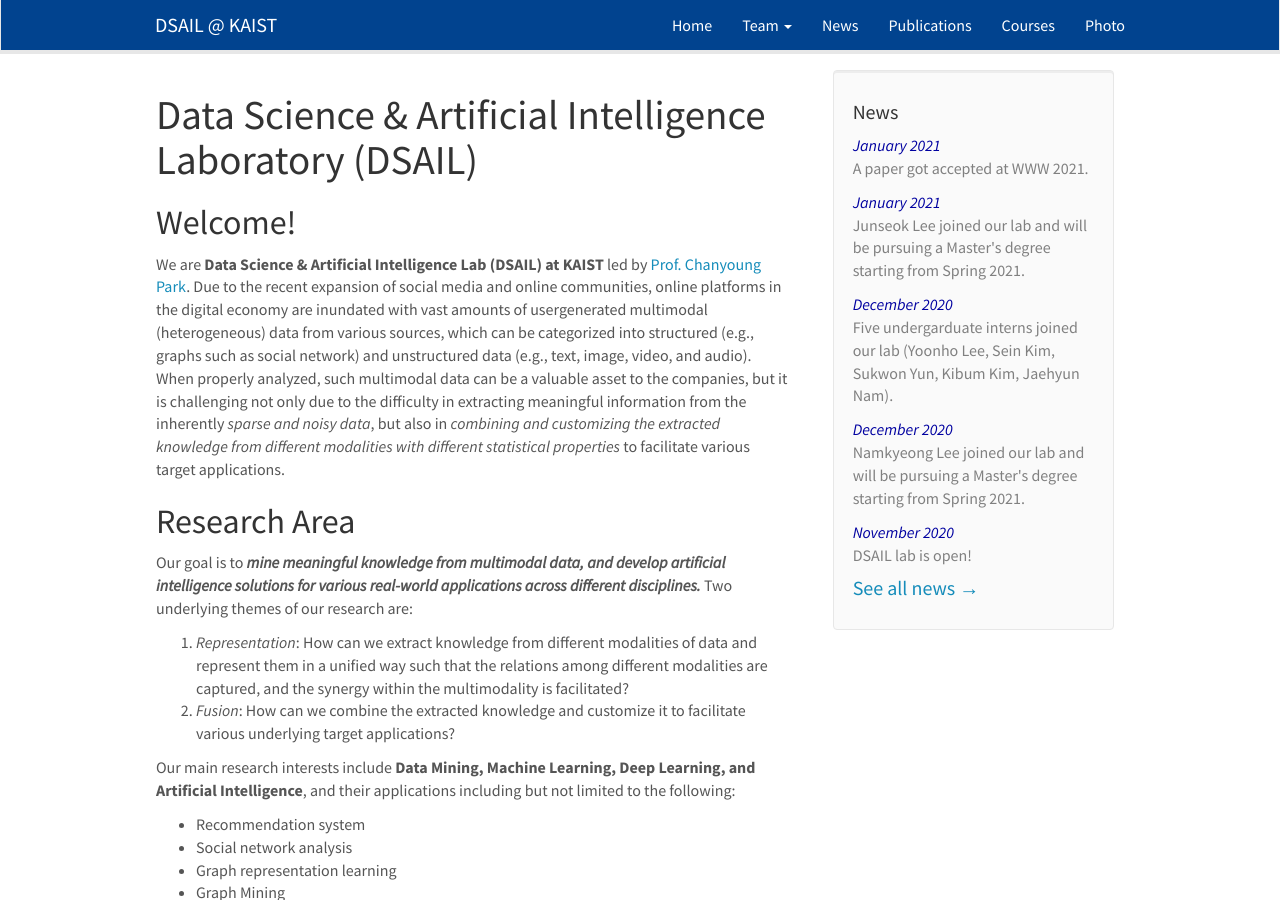
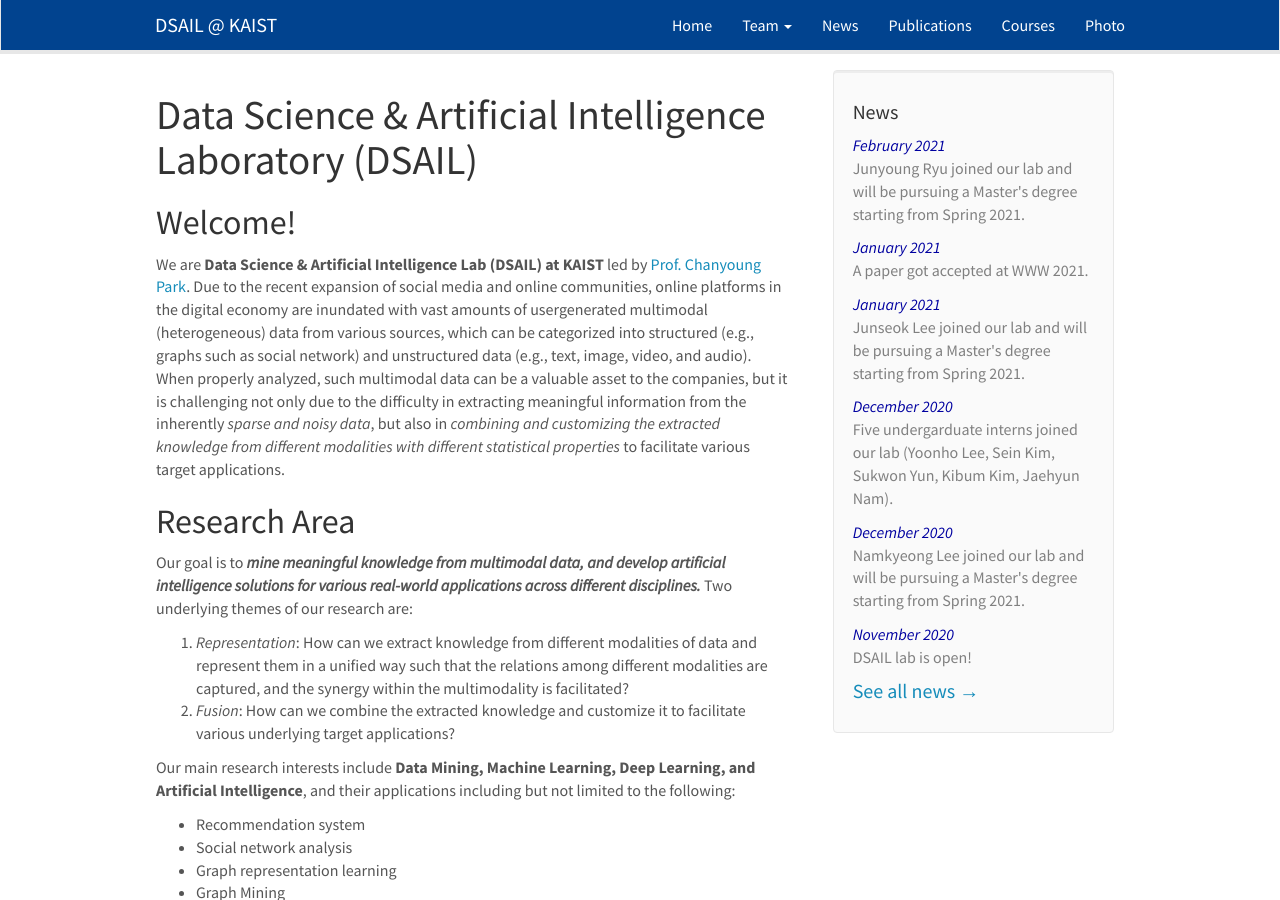
Before and after one commit to kaist-dsail/kaist-dsail.github.io, a Jekyll site: the page built from _pages/home.md, in a window 1280 px wide and 900 px high. Built offline with Jekyll 4.4.1, drawn with Linux system fonts in a browser that asks for light colours; nearby versions of some CDN libraries.

Commit message:
Update news.yml

```diff
--- a/_data/news.yml
+++ b/_data/news.yml
@@ -1,3 +1,6 @@
+- date: February 2021
+  headline: Junyoung Ryu joined our lab and will be pursuing a Master's degree starting from Spring 2021.
+
 - date: January 2021
   headline: A paper got accepted at WWW 2021.
 
```
